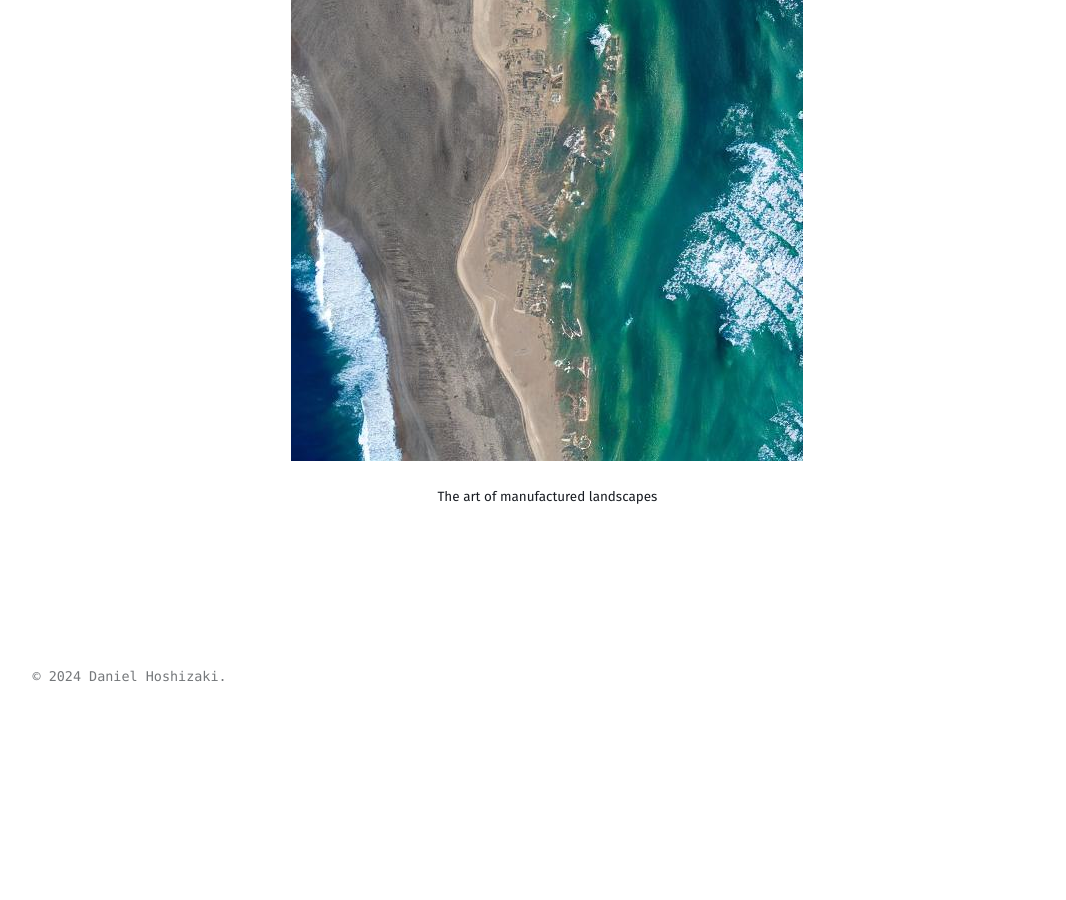
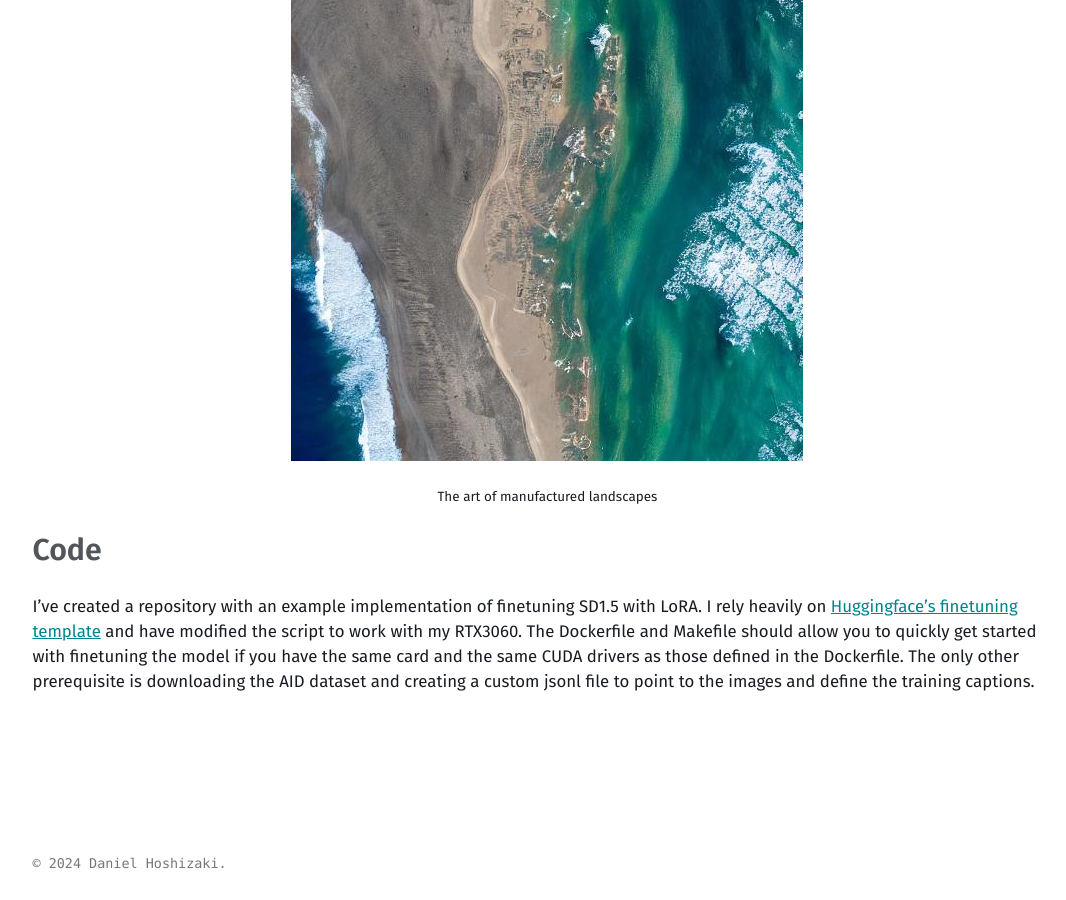
Before and after one commit to danielhoshizaki/danielhoshizaki, a Jekyll site: the page built from _posts/2024-01-20-stable-diffusion.md, in a window 1280 px wide and 900 px high, scrolled down 5795 px. Shown: the whole window, without its empty margins (18-1084 px from the left). Built offline with Jekyll 4.4.1, drawn with Linux system fonts in a browser that asks for light colours; before the commit the page ends 6507 px from its top, so only the background shows below that; some of the changed text lies outside the part shown.

Commit message:
update article

```diff
--- a/_posts/2024-01-20-stable-diffusion.md
+++ b/_posts/2024-01-20-stable-diffusion.md
@@ -60,3 +60,7 @@ I'm confident these models will get better in the future and I may even be prove
   <img src="/assets/images/diffusion/sd9.jpg" />
   <figcaption class="text-center">The art of manufactured landscapes</figcaption>
 </p>
+
+## Code
+
+I've created a repository with an example implementation of finetuning SD1.5 with LoRA. I rely heavily on [Huggingface's finetuning template](https://github.com/huggingface/diffusers/blob/main/examples/text_to_image/train_text_to_image_lora.py) and have modified the script to work with my RTX3060. The Dockerfile and Makefile should allow you to quickly get started with finetuning the model if you have the same card and the same CUDA drivers as those defined in the Dockerfile. The only other prerequisite is downloading the AID dataset and creating a custom jsonl file to point to the images and define the training captions.
```
Also changed, not shown: other parts of _posts/2024-01-20-stable-diffusion.md (+1 -1 lines).
